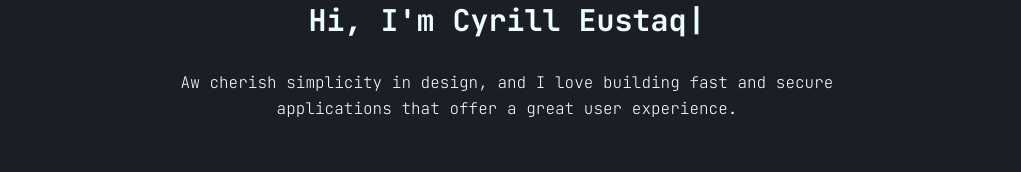
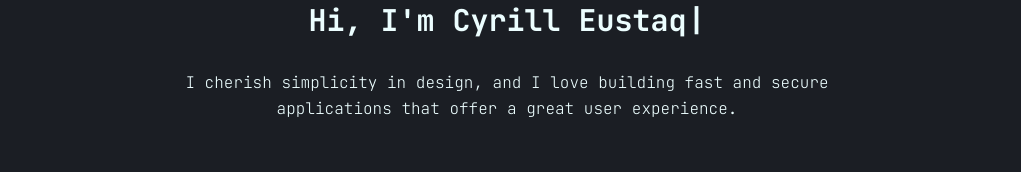
Before and after one commit to Solomon-77/portfolio-site, a React (Vite) app: page / in a window 1280 px wide. Shown: the part 338-510 px from the top of the page, without its empty margins (133-1154 px from the left). Built offline with nearby package versions, Linux system fonts and the light colour scheme; no server answers.

Commit message:
cache testing

```diff
--- a/src/pages/Home.jsx
+++ b/src/pages/Home.jsx
@@ -14,7 +14,7 @@ const Home = () => {
             />
          </div>
          <div className='max-w-[700px] font-extralight leading-relaxed'>
-            Aw cherish simplicity in design, and I love building fast and secure applications that offer a great user experience.
+            I cherish simplicity in design, and I love building fast and secure applications that offer a great user experience.
          </div>
       </div>
    )
```
